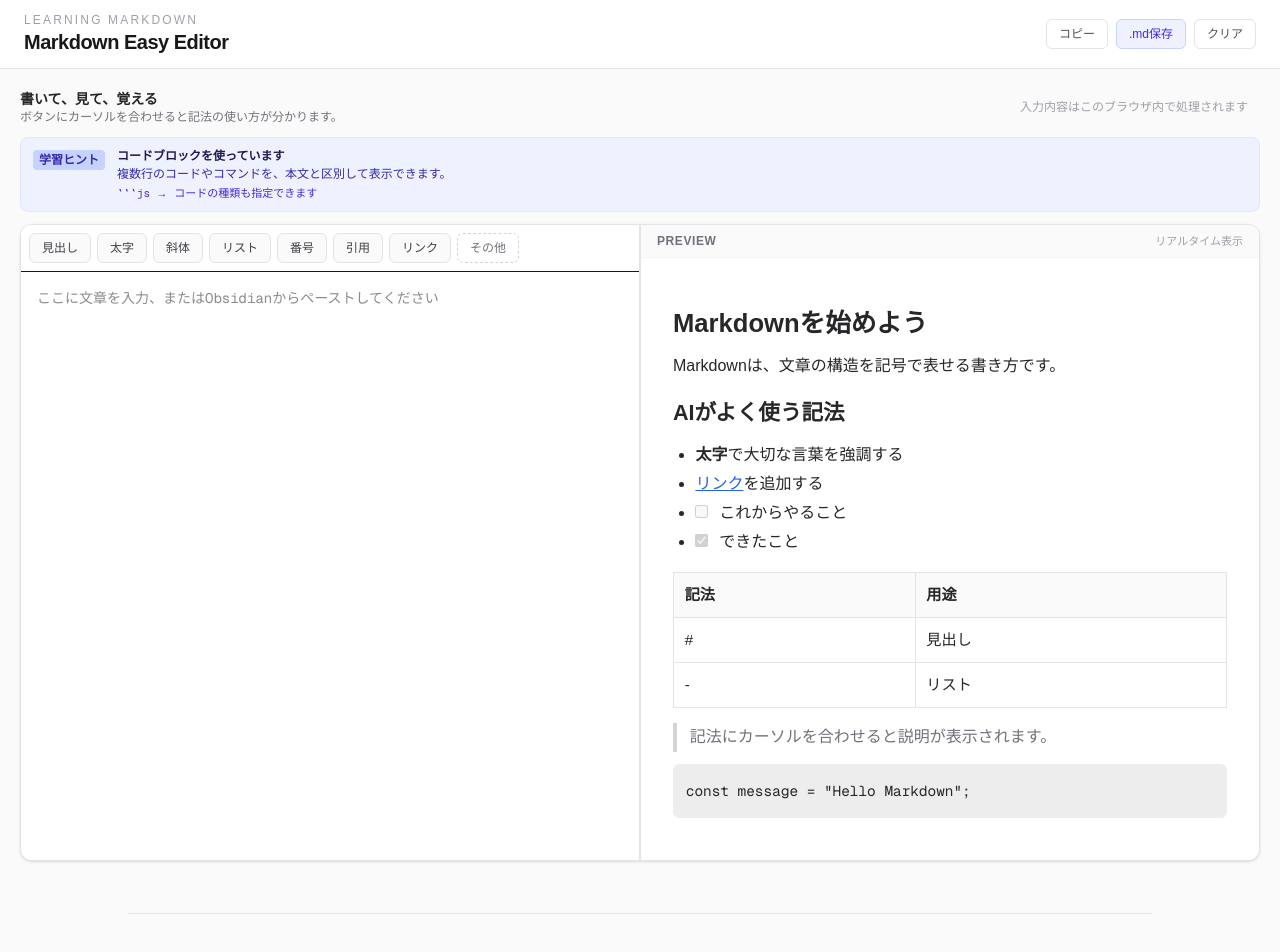
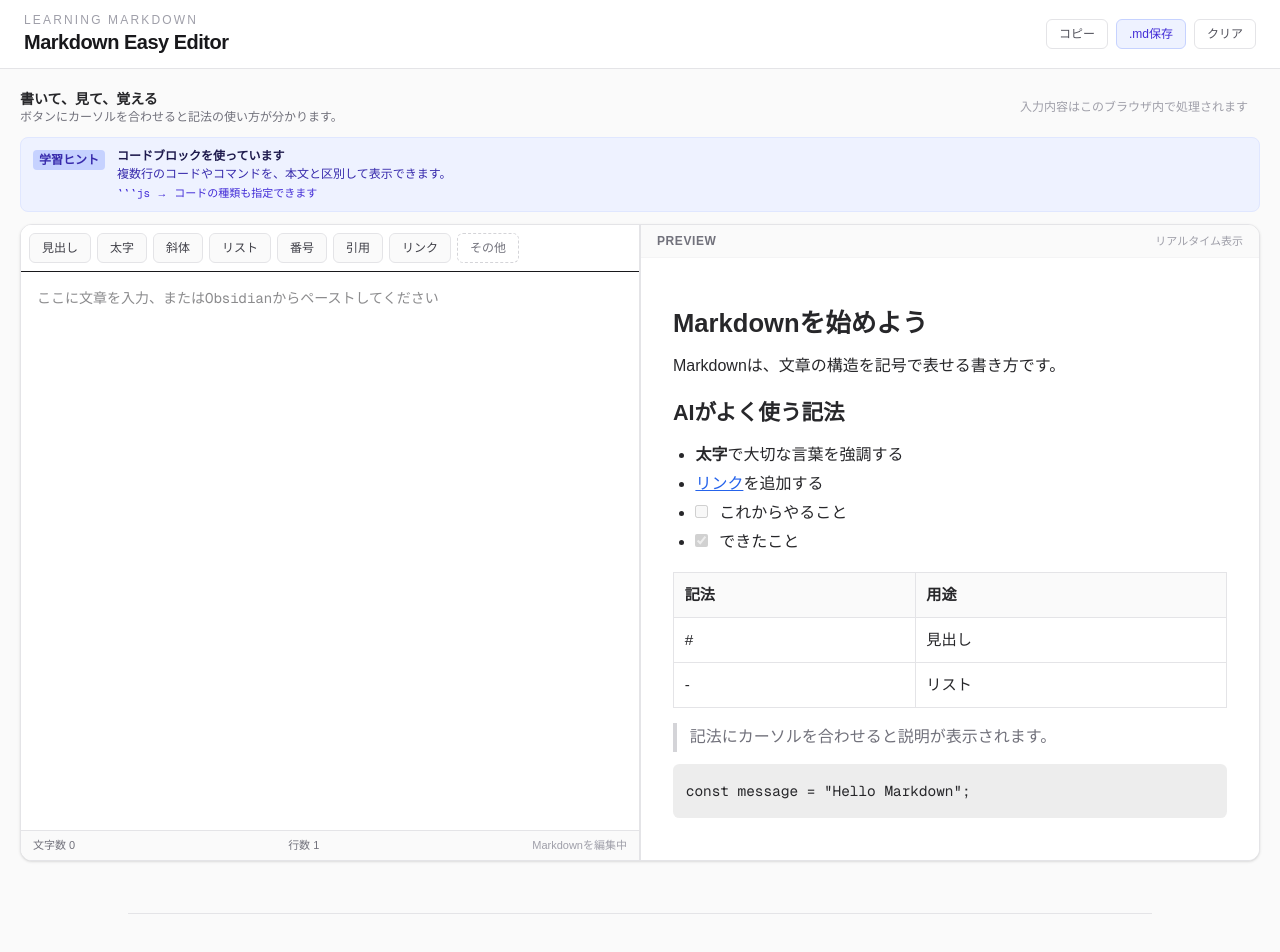
Before and after one commit to Chizmo-byte/markdown-easy-editor, a Next.js app: page /editor in a window 1280 px wide. Shown: the top 952 px of the page. Built offline with nearby package versions, Linux system fonts and the light colour scheme.

Commit message:
feat: add live editor statistics

```diff
--- a/src/features/editor/components/EditorPane.tsx
+++ b/src/features/editor/components/EditorPane.tsx
@@ -3,6 +3,7 @@
 import { useEffect, useRef, useState } from "react";
 import { EditorToolbar, type ToolbarAction } from "@/features/editor/components/EditorToolbar";
 import { MarkdownInput } from "@/features/editor/components/MarkdownInput";
+import { EditorStats } from "@/features/editor/components/EditorStats";
 
 interface EditorPaneProps { value: string; onChange: (value: string) => void; }
 interface InsertResult { text: string; selectionStart: number; selectionEnd: number; }
@@ -78,6 +79,7 @@ export function EditorPane({ value, onChange }: EditorPaneProps) {
       <div className="min-h-0 flex-1">
         <MarkdownInput value={value} onChange={onChange} textareaRef={textareaRef} />
       </div>
+      <EditorStats value={value} />
     </div>
   );
 }
--- /dev/null
+++ b/src/features/editor/components/EditorStats.tsx
@@ -0,0 +1,27 @@
+interface EditorStatsProps {
+  value: string;
+}
+
+function countLines(value: string): number {
+  return value.length === 0 ? 1 : value.split(/\r\n|\r|\n/).length;
+}
+
+function countCharacters(value: string): number {
+  return Array.from(value).length;
+}
+
+export function EditorStats({ value }: EditorStatsProps) {
+  const characterCount = countCharacters(value);
+  const lineCount = countLines(value);
+
+  return (
+    <div
+      className="flex shrink-0 items-center justify-between border-t border-zinc-200 bg-zinc-50 px-3 py-1.5 text-[11px] text-zinc-500"
+      aria-label="文章の統計"
+    >
+      <span>文字数 {characterCount}</span>
+      <span>行数 {lineCount}</span>
+      <span className="text-zinc-400">Markdownを編集中</span>
+    </div>
+  );
+}
```
